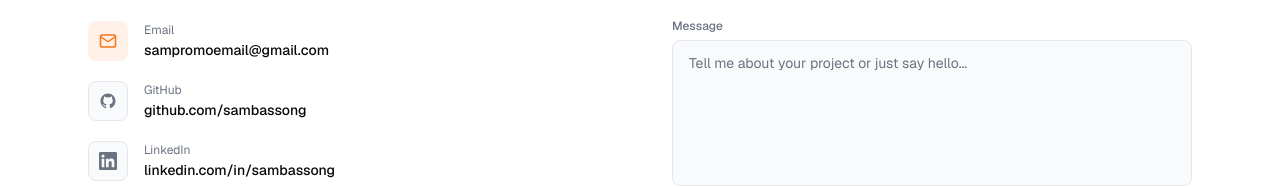
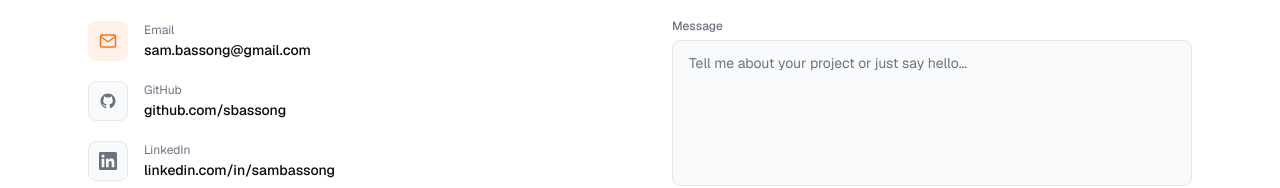
Before and after one commit to sbassong/portfolio_v3, a Next.js app: page /contact in a window 1280 px wide. Shown: the part 354-542 px from the top of the page. Built offline with nearby package versions, Linux system fonts and the light colour scheme.

Commit message:
updated links

```diff
--- a/src/app/contact/page.tsx
+++ b/src/app/contact/page.tsx
@@ -51,7 +51,7 @@ export default function ContactPage() {
 
           <div className="flex flex-col gap-5">
             <a
-              href="mailto:sampromoemail@gmail.com"
+              href="mailto:sam.bassong@gmail.com"
               className="flex items-center gap-4 group"
             >
               <div className="w-10 h-10 rounded-lg bg-accent/10 flex items-center justify-center text-accent group-hover:bg-accent group-hover:text-white transition-colors shrink-0">
@@ -62,12 +62,12 @@ export default function ContactPage() {
               </div>
               <div>
                 <p className="text-xs text-[var(--fg-muted)] mb-0.5">Email</p>
-                <p className="text-sm font-medium group-hover:text-accent transition-colors">sampromoemail@gmail.com</p>
+                <p className="text-sm font-medium group-hover:text-accent transition-colors">sam.bassong@gmail.com</p>
               </div>
             </a>
 
             <a
-              href="https://github.com"
+              href="https://github.com/sbassong"
               target="_blank"
               rel="noopener noreferrer"
               className="flex items-center gap-4 group"
@@ -79,12 +79,12 @@ export default function ContactPage() {
               </div>
               <div>
                 <p className="text-xs text-[var(--fg-muted)] mb-0.5">GitHub</p>
-                <p className="text-sm font-medium group-hover:text-accent transition-colors">github.com/sambassong</p>
+                <p className="text-sm font-medium group-hover:text-accent transition-colors">github.com/sbassong</p>
               </div>
             </a>
 
             <a
-              href="https://linkedin.com"
+              href="https://linkedin.com/in/sambassong"
               target="_blank"
               rel="noopener noreferrer"
               className="flex items-center gap-4 group"
```
